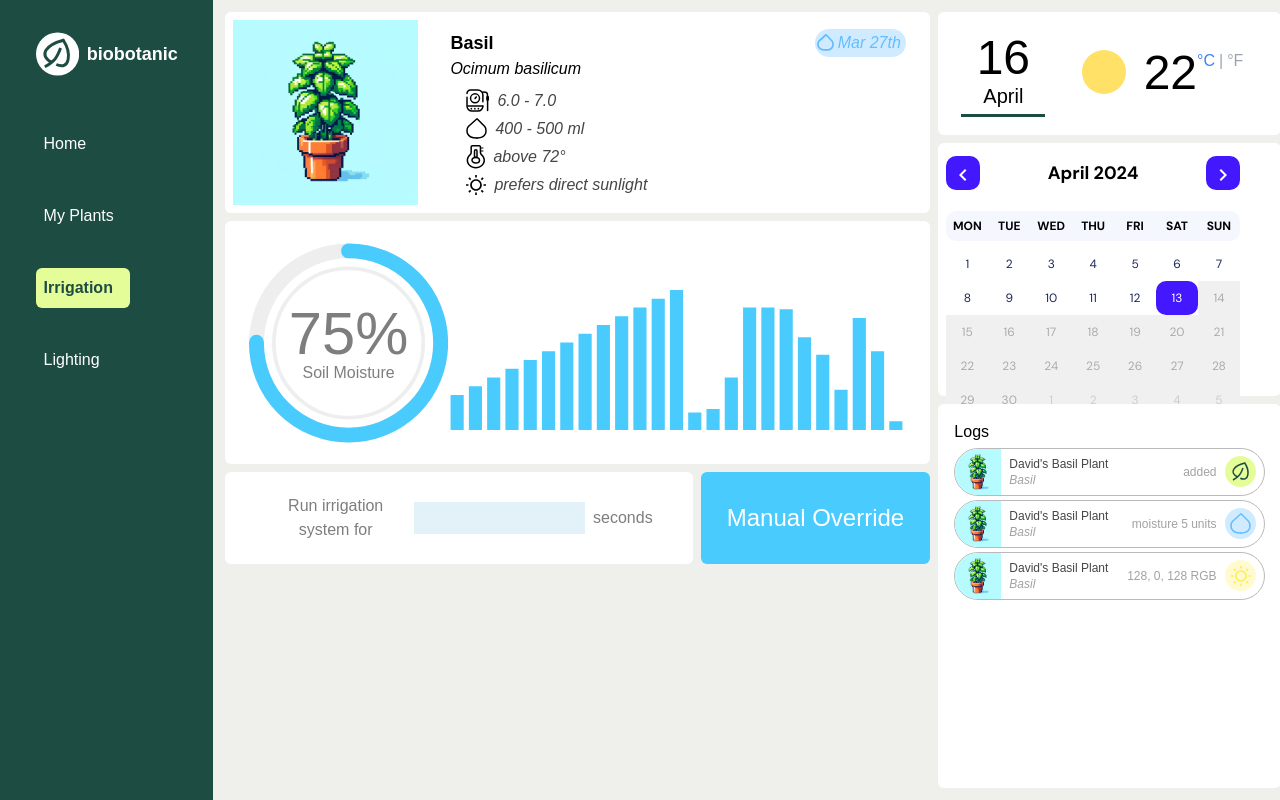
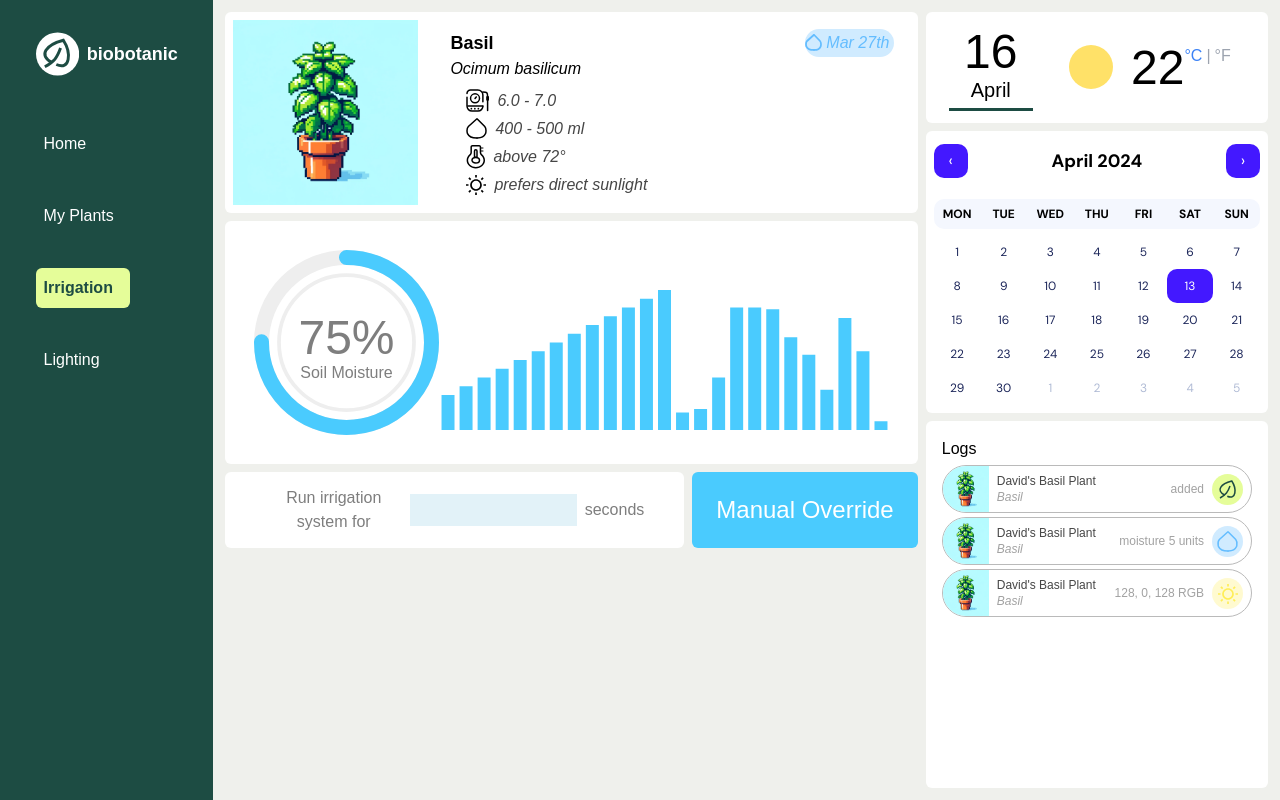
Before and after one commit to mertz-taisia/BioBotanic-Website, a React (Create React App) app: page /irrigationpage in a window 1280 px wide. Built offline with nearby package versions, Linux system fonts and the light colour scheme.

Commit message:
Fixed calendar

```diff
--- a/src/App.css
+++ b/src/App.css
@@ -92,3 +92,14 @@
   fill: #7E7E7E;
   text-anchor: middle;
 }
+
+.custom-date-style {
+  color: #FFFFFF;
+  background-color: #3F51B5;
+  border-radius: 50%;
+  width: 30px;
+  height: 30px;
+  display: flex;
+  align-items: center;
+  justify-content: center;
+}
--- a/src/components/CircularProgressBar.js
+++ b/src/components/CircularProgressBar.js
@@ -49,10 +49,10 @@ function CircularProgressBar({ strokeWidth, sqSize, percentage, irrigation }) {
         />
         {/* Percentage Text */}
         <text
-          className="circle-text text-6xl text-[#7E7E7E]"
+          className="circle-text text-5xl text-[#7E7E7E]"
           x="50%"
           y="50%"
-          dy="-10"
+          dy="-5"
           textAnchor="middle"
           alignmentBaseline="central">
           {`${percentage}%`}
--- a/src/components/IrrigationPage.js
+++ b/src/components/IrrigationPage.js
@@ -1,6 +1,6 @@
 import React, { useState, useEffect } from 'react';
 import 'react-datepicker/dist/react-datepicker.css';
-import MiniCalendar from './MiniCalendar.js';
+import MyCalendar from './MyCalendar.js';
 import Logs from './Logs.js';
 import WeatherCard from "./WeatherCard.js";
 import CircularProgressBar from "./CircularProgressBar.js";
@@ -63,7 +63,7 @@ function IrrigationPage() {
                     <div class="flex w-full h-full bg-white rounded-md p-6 justify-center items-center">
                       <CircularProgressBar
                         strokeWidth="15"
-                        sqSize="200"
+                        sqSize="185"
                         percentage="75"
                         irrigation = {true}
                       />
@@ -71,13 +71,14 @@ function IrrigationPage() {
                     </div>
                   </div>
 
-                  <div className="flex flex-row w-full h-2/5">
+                  <div className="flex flex-row w-full h-1/3">
                     <div className="w-8/12 h-2/5 p-1">
                       <div class="flex items-center w-full h-full bg-white rounded-md p-2">
                         <div class="flex items-center w-full h-full bg-white rounded-md p-8 text-[#7E7E7E]">
                           Run irrigation system for
                           <textarea
-                            className="bg-[#E2F2F8] mx-2 resize-none h-8 focus:outline-none focus:bg-[#4ACBFE] p-1 text-white"
+                            type="number"
+                            className="bg-[#E2F2F8] mx-2 resize-none h-8 focus:outline-none p-1 text-[#a2a2a2]"
                             value={irrigationInput}
                             onChange={hanldeIrrigationInputChange}
                           />
@@ -92,23 +93,23 @@ function IrrigationPage() {
                 </div>
           </div>
 
-      <div className="w-1/3 h-full">
+          <div className="w-1/3 h-full">
             <div className="flex flex-col w-full h-full ">
-              <div className="w-full h-1/6 p-1">
+              <div className="w-full h-1/6 p-1 ">
                 <WeatherCard></WeatherCard>
               </div>
-              <div className="w-full h-2/6 p-1">
+              <div className="w-full h-auto p-1">
                 <div class="w-full h-full bg-white rounded-md p-2">
-                  <MiniCalendar></MiniCalendar>
+                  <MyCalendar></MyCalendar>
                 </div>
               </div>
-              <div className="w-full h-3/6 p-1">
+              <div className="w-full h-full p-1">
                 <div class="w-full h-full bg-white rounded-md">
                    <Logs></Logs>
                 </div>
               </div>
             </div>
-          </div>
+      </div>
 
     </div>
   );
--- a/src/components/LandingPage.js
+++ b/src/components/LandingPage.js
@@ -4,11 +4,13 @@ import DatePicker from 'react-datepicker';
 import 'react-datepicker/dist/react-datepicker.css';
 import styled from 'styled-components';
 import MiniCalendar from './MiniCalendar.js';
+import MyCalendar from './MyCalendar.js';
 import PlantCard from './PlantCard.js';
 import Notes from './Notes.js';
 import Logs from './Logs.js';
 import SensorCard from "./SensorCard.js";
 import WeatherCard from "./WeatherCard.js";
+import PlantCardMyPlants from "./PlantCardMyPlants.js";
 
 
 function LandingPage() {
@@ -21,8 +23,11 @@ function LandingPage() {
           <div className="flex flex-row items-center justify-center w-full h-full">
             <div className="w-full h-full">
               <div className="flex flex-col items-center justify-center w-full h-full">
-                  <div className="w-full h-1/3 p-1">
-                    <PlantCard></PlantCard>
+                  <div className="w-full h-1/3">
+                      <PlantCardMyPlants
+                        info={{ type: "Basil"}}
+                        inGreenhouse = {true}
+                        ></PlantCardMyPlants>
                   </div>
                   <div className="w-full h-2/3">
                     <div className="flex flex-row items-center justify-center w-full h-full">
@@ -50,18 +55,18 @@ function LandingPage() {
               <div className="w-full h-1/6 p-1 ">
                 <WeatherCard></WeatherCard>
               </div>
-              <div className="w-full h-2/6 p-1">
+              <div className="w-full h-auto p-1">
                 <div class="w-full h-full bg-white rounded-md p-2">
-                  <MiniCalendar></MiniCalendar>
+                  <MyCalendar></MyCalendar>
                 </div>
               </div>
-              <div className="w-full h-3/6 p-1">
+              <div className="w-full h-full p-1">
                 <div class="w-full h-full bg-white rounded-md">
                    <Logs></Logs>
                 </div>
               </div>
             </div>
-          </div>
+      </div>
 
     </div>
   );
--- a/src/components/LightingPage.js
+++ b/src/components/LightingPage.js
@@ -5,6 +5,7 @@ import Logs from './Logs.js';
 import WeatherCard from "./WeatherCard.js";
 import CircularProgressBar from "./CircularProgressBar.js";
 import SoilMoistureBarChart from './SoilMoistureBarChart';
+import MyCalendar from './MyCalendar.js';
 import PlantCard from './PlantCard.js';
 import '../App.css';
 
@@ -63,7 +64,7 @@ function LightingPage() {
                     <div class="flex w-full h-full bg-white rounded-md p-6 justify-center items-center">
                       <CircularProgressBar
                         strokeWidth="15"
-                        sqSize="200"
+                        sqSize="185"
                         percentage="30"
                         irrigation = {false}
                       />
@@ -71,13 +72,14 @@ function LightingPage() {
                     </div>
                   </div>
 
-                  <div className="flex flex-row w-full h-2/5">
+                  <div className="flex flex-row w-full h-1/3">
                     <div className="w-8/12 h-2/5 p-1">
                       <div class="flex items-center w-full h-full bg-white rounded-md p-2">
                         <div class="flex items-center w-full h-full bg-white rounded-md p-8 text-[#7E7E7E]">
                           Run irrigation system for
                           <textarea
-                            className="bg-[#fff6d0] mx-2 resize-none h-8 focus:outline-none focus:bg-[#FFE57F] p-1 text-white"
+                            type="number"
+                            className="bg-[#fff6d0] mx-2 resize-none h-8 focus:outline-none p-1 text-[#a2a2a2]"
                             value={irrigationInput}
                             onChange={hanldeIrrigationInputChange}
                           />
@@ -92,23 +94,23 @@ function LightingPage() {
                 </div>
           </div>
 
-      <div className="w-1/3 h-full">
+          <div className="w-1/3 h-full">
             <div className="flex flex-col w-full h-full ">
-              <div className="w-full h-1/6 p-1">
+              <div className="w-full h-1/6 p-1 ">
                 <WeatherCard></WeatherCard>
               </div>
-              <div className="w-full h-2/6 p-1">
+              <div className="w-full h-auto p-1">
                 <div class="w-full h-full bg-white rounded-md p-2">
-                  <MiniCalendar></MiniCalendar>
+                  <MyCalendar></MyCalendar>
                 </div>
               </div>
-              <div className="w-full h-3/6 p-1">
+              <div className="w-full h-full p-1">
                 <div class="w-full h-full bg-white rounded-md">
                    <Logs></Logs>
                 </div>
               </div>
             </div>
-          </div>
+      </div>
 
     </div>
   );
--- a/src/components/MiniCalendar.js
+++ b/src/components/MiniCalendar.js
@@ -30,8 +30,8 @@ export default function MiniCalendar(props) {
         view={"month"}
         tileDisabled={({ date }) => isDateInFuture(date)}
         tileContent={<Text color='brand.500'></Text>}
-        prevLabel={<Icon as={MdChevronLeft} w='24px' h='24px' mt='4px' />}
-        nextLabel={<Icon as={MdChevronRight} w='24px' h='24px' mt='4px' />}
+        prevLabel={<Icon as={MdChevronLeft} w='24px' h='24px' mt='1px' background='red' />}
+        nextLabel={<Icon as={MdChevronRight} w='24px' h='24px' mt='1px' />}
       />
     </Card>
   );
--- /dev/null
+++ b/src/components/MyCalendar.js
@@ -0,0 +1,18 @@
+import React, { useState } from "react";
+import Calendar from "react-calendar";
+import '../App.css';
+
+function MyCalendar() {
+  const [date, setDate] = useState(new Date());
+
+  return (
+    <div class="flex h-auto w-full">
+      <Calendar
+        onChange={date => setDate(date)}
+        value={date}
+      />
+    </div>
+  );
+}
+
+export default MyCalendar;
--- a/src/components/MyPlantsPage.js
+++ b/src/components/MyPlantsPage.js
@@ -4,6 +4,7 @@ import MiniCalendar from './MiniCalendar.js';
 import Logs from './Logs.js';
 import WeatherCard from "./WeatherCard.js";
 import PlantCardMyPlants from './PlantCardMyPlants.js';
+import MyCalendar from './MyCalendar.js';
 import NewPlantCard from './NewPlantCard.js';
 import '../App.css';
 
@@ -117,23 +118,23 @@ function MyPlantsPage() {
                   )}
           </div>
 
-      <div className="w-1/3 h-full">
+          <div className="w-1/3 h-full">
             <div className="flex flex-col w-full h-full ">
-              <div className="w-full h-1/6 p-1">
+              <div className="w-full h-1/6 p-1 ">
                 <WeatherCard></WeatherCard>
               </div>
-              <div className="w-full h-2/6 p-1">
+              <div className="w-full h-auto p-1">
                 <div class="w-full h-full bg-white rounded-md p-2">
-                  <MiniCalendar></MiniCalendar>
+                  <MyCalendar></MyCalendar>
                 </div>
               </div>
-              <div className="w-full h-3/6 p-1">
+              <div className="w-full h-full p-1">
                 <div class="w-full h-full bg-white rounded-md">
                    <Logs></Logs>
                 </div>
               </div>
             </div>
-          </div>
+      </div>
 
     </div>
   );
```
